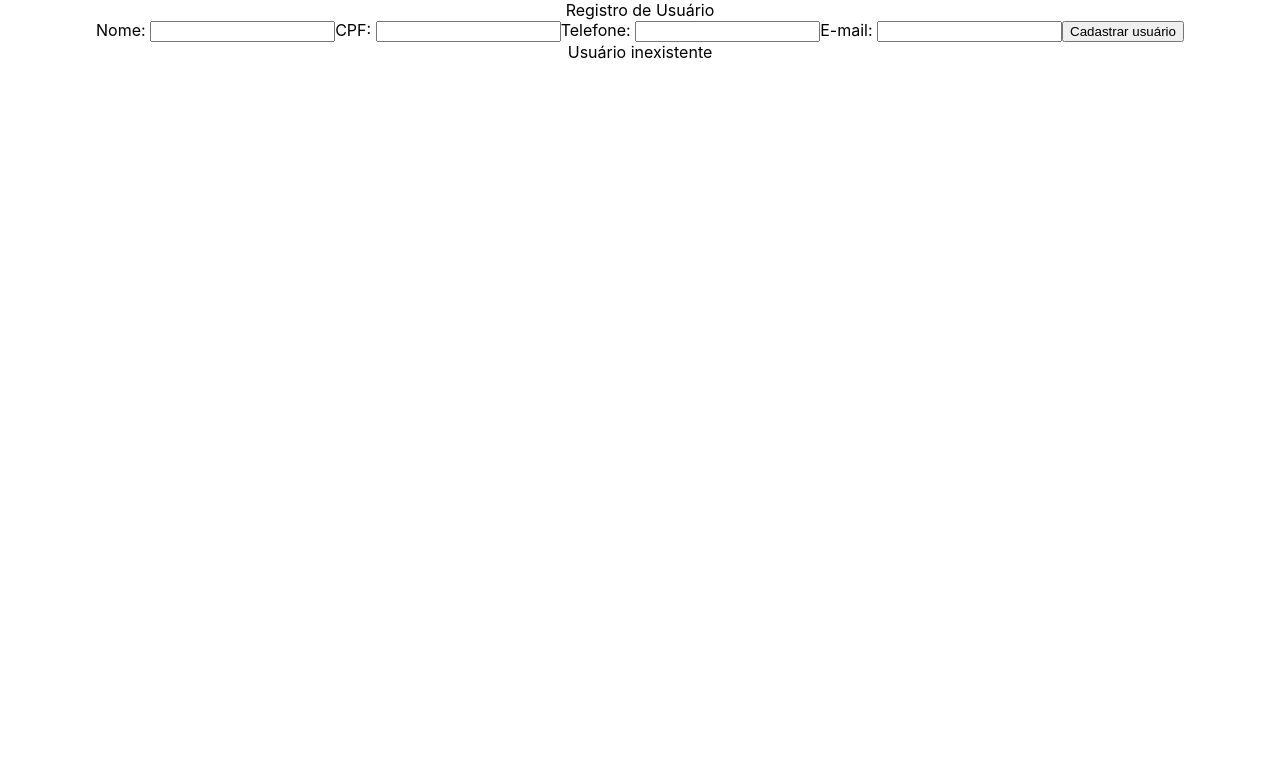
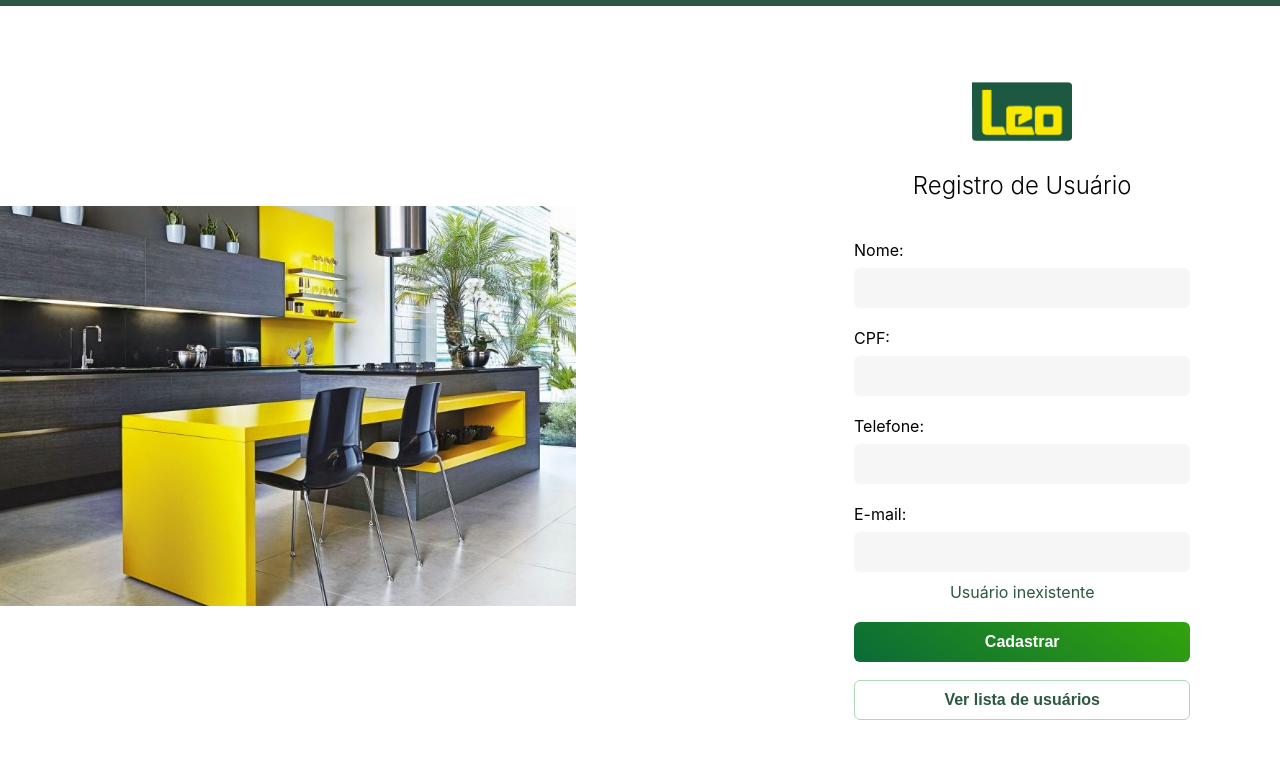
Before and after one commit to vbuzato/leo, a React (Create React App) app: page /users/1 in a window 1280 px wide. Shown: the top 758 px of the page. Built offline with nearby package versions, Linux system fonts and the light colour scheme.

Commit message:
feat: style

```diff
--- a/src/App.css
+++ b/src/App.css
@@ -1,38 +1,4 @@
 .App {
-  text-align: center;
+  display: flex;
+  justify-content: center;
 }
-
-.App-logo {
-  height: 40vmin;
-  pointer-events: none;
-}
-
-@media (prefers-reduced-motion: no-preference) {
-  .App-logo {
-    animation: App-logo-spin infinite 20s linear;
-  }
-}
-
-.App-header {
-  background-color: #282c34;
-  min-height: 100vh;
-  display: flex;
-  flex-direction: column;
-  align-items: center;
-  justify-content: center;
-  font-size: calc(10px + 2vmin);
-  color: white;
-}
-
-.App-link {
-  color: #61dafb;
-}
-
-@keyframes App-logo-spin {
-  from {
-    transform: rotate(0deg);
-  }
-  to {
-    transform: rotate(360deg);
-  }
-}
--- /dev/null
+++ b/src/components/form/form.css
@@ -0,0 +1,90 @@
+.register-form {
+  width: 100%;
+  max-width: 450px;
+  display: flex;
+  justify-content: center;
+  align-items: center;
+  flex-direction: column;
+  flex: 1;
+  padding: 24px;
+}
+
+.register-form input {
+  background-color: #F6F6F6;
+  border-radius: 6px;
+  border: none;
+  width: 100%;
+  height: 40px;
+  margin-top: 8px;
+  padding: 15px;
+}
+
+.register-form label {
+  font-size: 16px;
+}
+
+.register-form .input-wrapper {
+  width: 100%;
+  margin: 10px 0;
+}
+
+.register-form button {
+  width: 100%;
+  height: 40px;
+  font-size: 16px;
+  font-weight: 600;
+  border: none;
+  border-radius: 6px;
+  margin: 20px 0 10px;
+
+}
+
+.register-form .bt-register {
+  color: white;
+  background-image: linear-gradient(35deg, #0A6B37, #33A30C );
+}
+
+.register-form .bt-user-list {
+  color: #2B5840;
+  border: 1px solid #B1D7B3;
+  background: white;
+  margin-top: 8px;
+}
+
+.register-form .bt-register:hover {
+  color: white;
+  background: #3fad73;
+}
+
+.register-form .bt-user-list:hover {
+  color: #15271d;;
+  background: #eeeeea;
+}
+
+.register-form .logo-leo {
+ width: 100px;
+ margin: 0 auto;
+}
+
+.register-form h2 {
+  font-size: 24px;
+  padding: 10px;
+  text-align: center;
+  font-weight: 300;
+}
+
+.info-message {
+  text-align: center;
+  color: #2B5840;
+}
+
+.error-message {
+  text-align: center;
+  color: #E94646;
+}
+
+@media screen and (min-width: 768px) {
+  .register-form {
+    padding-right: 7%;
+  }
+}
--- a/src/components/form/form.tsx
+++ b/src/components/form/form.tsx
@@ -6,6 +6,9 @@ import { useNavigate } from 'react-router-dom';
 import { saveUser, getUser } from '../../api';
 import type { UserProps } from './form-types';
 import MaskedInput from '../masked-input/masked-input';
+import './form.css';
+import logo from '../../assets/logoleo.png';
+
 import {
   isValidName,
   isValidCpf,
@@ -91,7 +94,10 @@ export default function Form(): ReactElement {
   };
 
   return (
-    <form onSubmit={onSubmit}>
+    <form className="register-form" onSubmit={onSubmit}>
+      <img alt="Leo Madeiras" src={logo} className="logo-leo" />
+      <h2>Registro de Usuário</h2>
+      <div className="input-wrapper">
         <label htmlFor="nome">Nome: </label>
         <input
           id="nome"
@@ -99,7 +105,8 @@ export default function Form(): ReactElement {
           type="text"
           onChange={handleFormData}
         />
-
+      </div>
+      <div className="input-wrapper">
         <label htmlFor="cpf">CPF: </label>
         <MaskedInput
           id="cpf"
@@ -107,7 +114,8 @@ export default function Form(): ReactElement {
           onChange={handleFormData}
           value={user.cpf}
         />
-
+      </div>
+      <div className="input-wrapper">
         <label htmlFor="telefone">Telefone: </label>
         <MaskedInput
           id="telefone"
@@ -115,7 +123,8 @@ export default function Form(): ReactElement {
           onChange={handleFormData}
           value={user.telefone}
         />
-
+      </div>
+      <div className="input-wrapper">
         <label htmlFor="email">E-mail: </label>
         <input
           id="email"
@@ -123,13 +132,17 @@ export default function Form(): ReactElement {
           type="email"
           onChange={handleFormData}
         />
+      </div>
 
-      <button type="submit">
-        {(isEditing) ? 'Atualizar' : 'Cadastrar usuário'}
+      <div className="info-message">{message ?? null}</div>
+      <div className="error-message">{invalidField ?? null}</div>
+
+      <button type="submit" className="bt-register">
+        {(isEditing) ? 'Atualizar' : 'Cadastrar'}
       </button>
-
-      <div>{message ?? null}</div>
-      <div>{invalidField ?? null}</div>
+      <button type="button" className="bt-user-list" onClick={() => navigate('/users')}>
+        Ver lista de usuários
+      </button>
     </form>
   );
 }
--- a/src/index.css
+++ b/src/index.css
@@ -1,3 +1,7 @@
+* {
+  box-sizing: border-box;
+}
+
 body {
   margin: 0;
   font-family: -apple-system, BlinkMacSystemFont, 'Segoe UI', 'Roboto', 'Oxygen',
@@ -11,3 +15,7 @@ code {
   font-family: source-code-pro, Menlo, Monaco, Consolas, 'Courier New',
     monospace;
 }
+
+#root {
+  border-top: 6px solid #2B5840;
+}
--- /dev/null
+++ b/src/pages/user-register.css
@@ -0,0 +1,31 @@
+.user-register  {
+  display: flex;
+  flex: 1;
+  flex-direction: column;
+  align-items: center;
+}
+
+.user-register .img-user-register {
+  background-image: url('../assets/mdf.jpg');
+  background-repeat: no-repeat;
+  background-size: cover;
+  background-position: center left;
+  width: 100%;
+  height: 100px;
+}
+
+@media screen and (min-width: 768px) {
+  .user-register  {
+    align-items: flex-end;
+    height: 100vh;
+  }
+  .user-register .img-user-register {
+    width: 45%;
+    min-height: 400px;
+  }
+  .user-register {
+    flex-direction: row;
+    justify-content: space-between;
+    align-items: center;
+  }
+}
--- a/src/pages/user-register.tsx
+++ b/src/pages/user-register.tsx
@@ -1,10 +1,11 @@
 import { ReactElement } from 'react';
 import Form from '../components/form/form';
+import './user-register.css';
 
 export default function UserRegister(): ReactElement {
   return (
-    <div>
-      Registro de Usuário
+    <div className="user-register">
+      <div className="img-user-register" />
       <Form />
     </div>
   );
--- /dev/null
+++ b/src/pages/users.css
@@ -0,0 +1,78 @@
+.line {
+  background-color: #F6F6F6;
+}
+
+.users {
+  display: flex;
+  justify-content: center;
+  flex-direction: column;
+  padding: 24px;
+  width: 80%;
+  min-width: 320px;
+}
+
+.users h2{
+  padding-left: 16px;
+}
+
+header {
+  display: flex;
+  flex-direction: column;
+  align-items: center;
+  padding: 24px 0;
+  min-width: 350px;
+}
+
+.users button {
+  width: 45%;
+  height: 40px;
+  font-size: 16px;
+  font-weight: 600;
+  border: none;
+  border-radius: 6px;
+  margin: 20px auto;
+
+}
+
+.users .bt-register {
+  color: white;
+  background-image: linear-gradient(35deg, #0A6B37, #33A30C );
+}
+
+.users .bt-register:hover {
+  color: white;
+  background: #3fad73;
+}
+
+.user-item {
+  padding: 6px 20px;
+}
+
+.user-item .title {
+  font-weight: 500;
+  margin-right: 10px;
+}
+
+.button-wrapper {
+  display: flex;
+  justify-content: space-evenly;
+  width: 100%;
+  max-width: 400px;
+  margin: 0 auto;
+}
+
+.bt-edit {
+  color: #706500;
+  background-color: #E9D846;
+}
+
+.bt-delete {
+  color: #3d0808;
+  background-color: #E94646;
+}
+
+@media screen and (max-width: 768px) {
+  .users {
+    padding: 0;
+  }
+}
--- a/src/pages/users.tsx
+++ b/src/pages/users.tsx
@@ -2,6 +2,8 @@ import { ReactElement, useEffect, useState } from 'react';
 import { useNavigate } from 'react-router-dom';
 import { getUsers, removeUser } from '../api';
 import type { UserProps } from '../components/form/form-types';
+import logo from '../assets/logoleo.png';
+import './users.css';
 
 export default function Users(): ReactElement {
   const [users, setUsers] = useState<UserProps[]>();
@@ -30,26 +32,28 @@ export default function Users(): ReactElement {
     } = user;
 
     return (
-      <>
-        <div>
-          <span>Nome:</span>
+      <div className="line">
+        <div className="user-item">
+          <span className="title">Nome:</span>
           <span>{nome}</span>
         </div>
-        <div>
-          <span>CPF:</span>
+        <div className="user-item">
+          <span className="title">CPF:</span>
           <span>{cpf}</span>
         </div>
-        <div>
-          <span>Telefone:</span>
+        <div className="user-item">
+          <span className="title">Telefone:</span>
           <span>{telefone}</span>
         </div>
-        <div>
-          <span>Email:</span>
+        <div className="user-item">
+          <span className="title">Email:</span>
           <span>{email}</span>
         </div>
-        <button type="button" onClick={() => onEdit(cpf)}>Editar</button>
-        <button type="button" onClick={() => onDelete(cpf)}>Excluir</button>
-      </>
+        <div className="button-wrapper">
+          <button className="bt-edit" type="button" onClick={() => onEdit(cpf)}>Editar</button>
+          <button className="bt-delete" type="button" onClick={() => onDelete(cpf)}>Excluir</button>
+        </div>
+      </div>
     );
   };
 
@@ -62,8 +66,13 @@ export default function Users(): ReactElement {
   );
 
   return (
-    <div>
+    <div className="users">
+      <header>
+        <img alt="Leo Madeiras" src={logo} className="logo-leo" />
+        <h2>Registro de Usuário</h2>
+      </header>
       {users ? renderUsers() : 'Carregando'}
+      <button type="button" className="bt-register" onClick={() => navigate('/')}>Cadastrar</button>
     </div>
   );
 }
```
Also changed, not shown: src/assets/logoleo.png (added), src/assets/mdf.jpg (added). Lines whose indentation alone changed are shown as unchanged.
